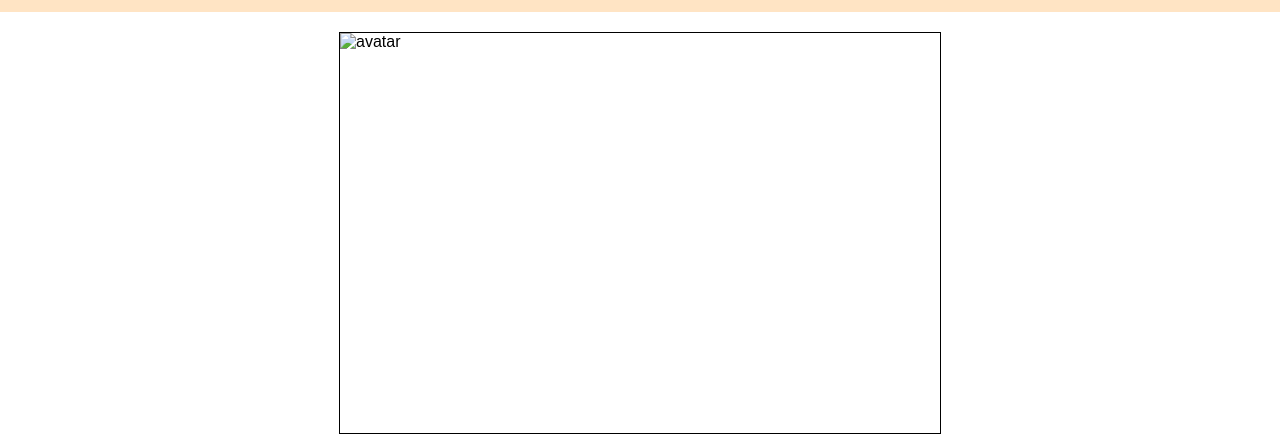
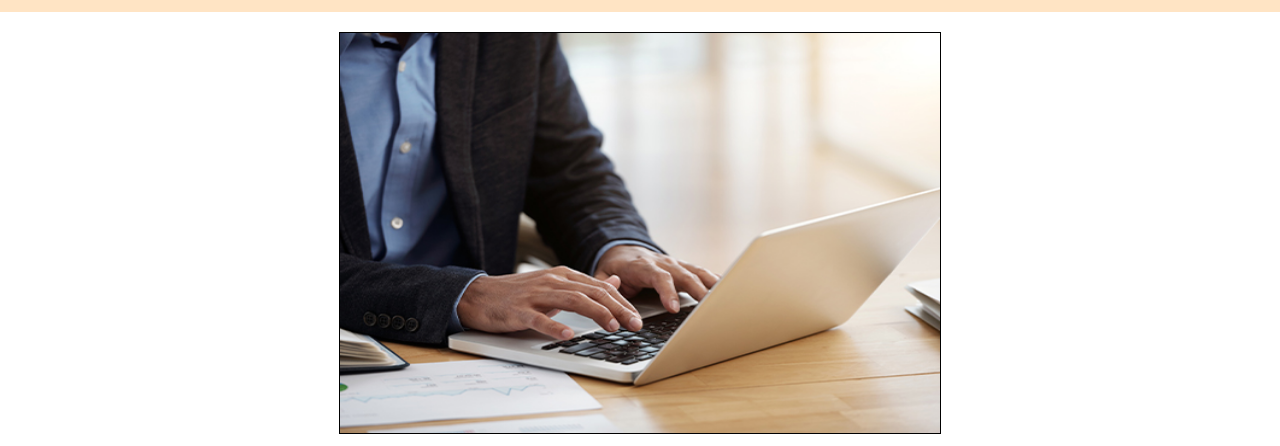
Before and after one commit to webmfr/rsschool-cv, a plain HTML site: page index.html in a window 1280 px wide. Shown: the part 55-501 px from the top of the page. Drawn offline with Linux system fonts and the light colour scheme; the site is published under a folder, as on GitHub Pages, so addresses that start at the root find nothing.

Commit message:
update: change url for logo

```diff
--- a/index.html
+++ b/index.html
@@ -22,7 +22,7 @@
     <main class="main" id="about">
         <div class="container">
             <section class="avatar">
-                <img src="/images/ava.jpeg" alt="avatar">
+                <img src="images/ava.jpeg" alt="avatar">
                 <div class="person">
                     <h1>Zikunov Pavel</h1>
                     <p><span>City:</span> Makhachkala<br>
```
